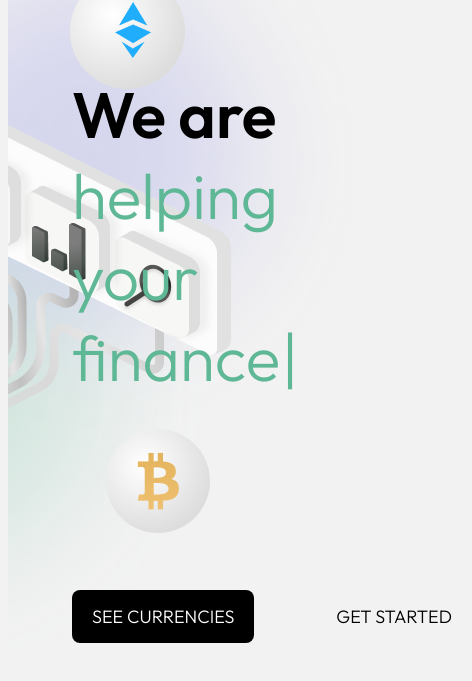
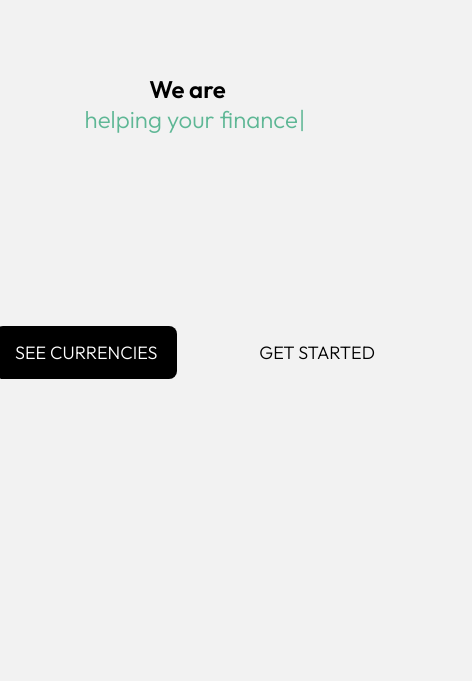
Before and after one commit to CodecoolGlobal/el-proyecte-grande-sprint-1-java-szirakibalint, a React (Create React App) app in the folder client/codecoin/: page / in a window 390 px wide. Shown: the part 243-924 px from the top of the page, 472 px wide, since content can reach past the window. Built offline with nearby package versions, Linux system fonts and the light colour scheme.

Commit message:
refactor[#34]: make LandingPage.css responsive

```diff
--- a/client/codecoin/src/styles/LandingPage.css
+++ b/client/codecoin/src/styles/LandingPage.css
@@ -16,7 +16,6 @@
     display: flex;
     justify-content: space-between;
     margin-top: 8rem;
-    margin-left: 4rem;
 }
 
 .text {
@@ -33,7 +32,38 @@
     margin-right: 15px;
 }
 
+@media screen and (min-width: 725px){
+    .buttons {
+        margin-left: 4rem;
+    }
+}
+
 .secondary {
     color: #5EB795;
     font-weight: 300;
 }
+
+@media screen and (max-width: 1160px){
+    .container {
+        background-image: unset;
+        align-items: center;
+    }
+
+    .text {
+        font-size: 48px;
+    }
+}
+
+@media screen and (max-width: 725px){
+    .text {
+        font-size: 24px;
+    }
+    .container {
+        background-image: unset;
+        display: flex;
+        text-align: center;
+    }
+    .buttons {
+
+    }
+}
```
